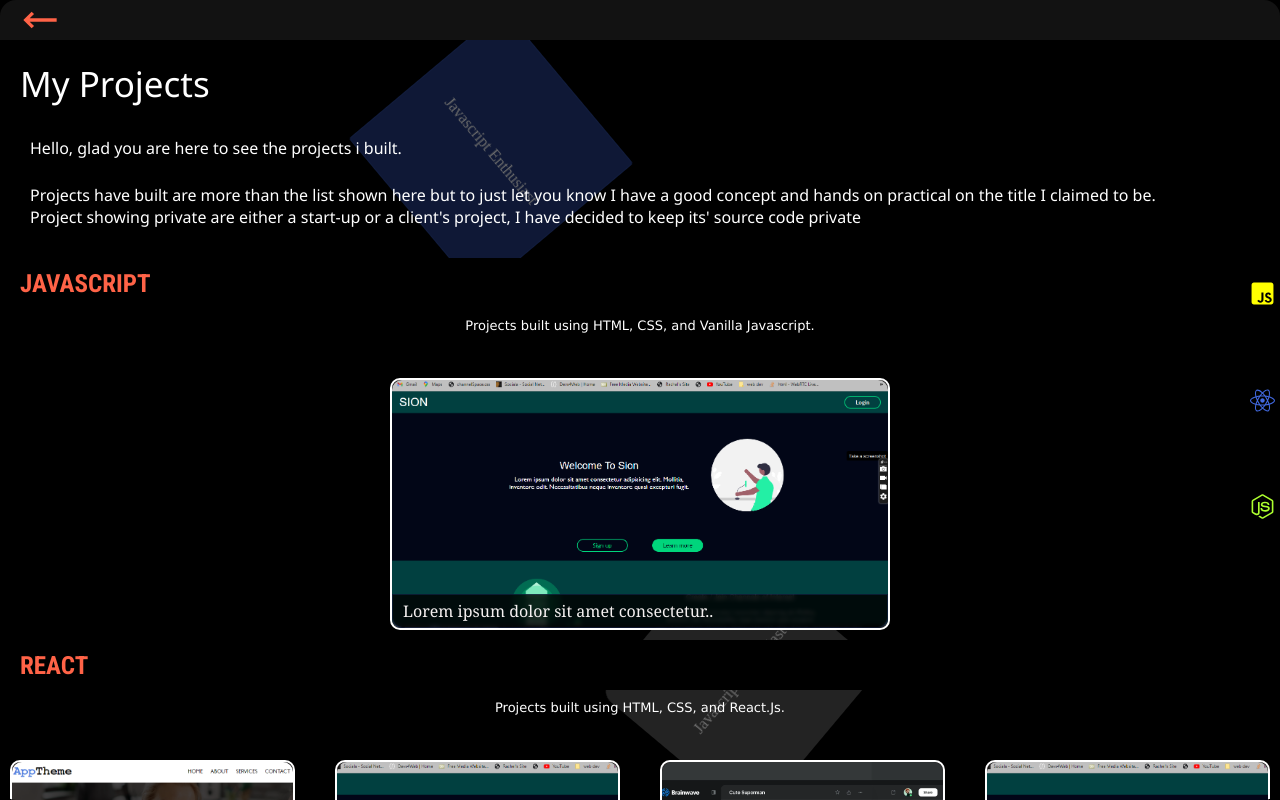
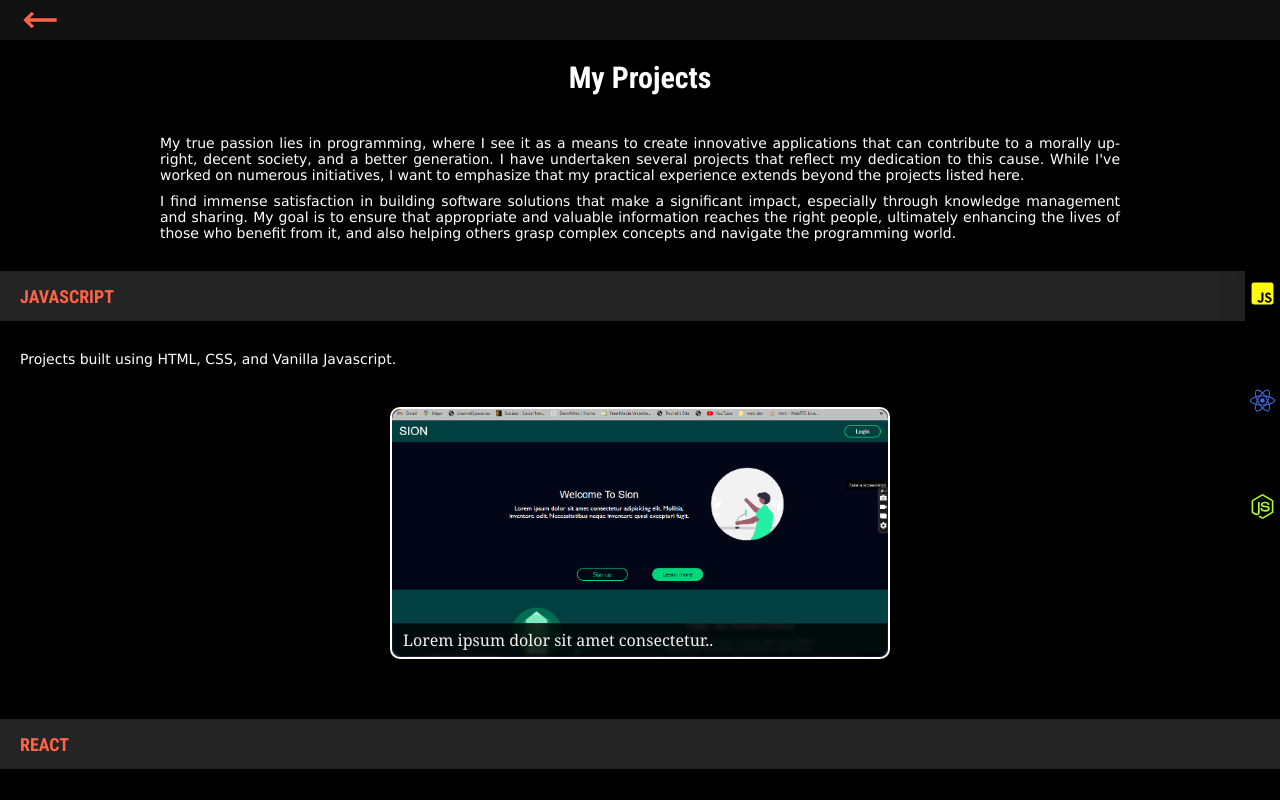
Before and after one commit to abmercy035/myportfolio, a React (Vite) app: page /projects in a window 1280 px wide. Built offline with nearby package versions, Linux system fonts and the light colour scheme.

Commit message:
new update

```diff
--- a/src/index.css
+++ b/src/index.css
@@ -211,54 +211,8 @@
   border: 1px solid rgba(65, 105, 225, 0.18);
 }
 
-/*
-.search-input{
-    display: block;
-    border: 1px solid #ddd;
-    color: rgba(0, 0, 0, 0.87);
-    font-size: 16px;
-    padding: 13px;
-    padding-left: 45px;
-    border-radius: 25px;
-    width: 100%;
-    transition: box-shadow 100ms;
-    outline: none;
+.focus {
+  color: rgb(137, 164, 244);
+  /* color: tomato; */
+  scale: 1.05;
 }
-
-.search-icon {
-    width: 20px;
-    opacity: .5;
-    position: absolute;
-    top: 13px;
-    left: 14px;
-    ;
-} */
-
-.search-box {
-  display: flex;
-  max-width: 100vh;
-  margin: 0px auto;
-  text-align: center;
-}
-
-.search-input {
-  display: block;
-  border: 1px solid #ddd;
-  color: rgba(0, 0, 0, 1);
-  font-size: 16px;
-  padding: 13px;
-  padding-left: 45px;
-  border-radius: 25px;
-  height: 2rem;
-  width: 100%;
-  transition: box-shadow 100ms;
-  outline: none;
-}
-
-
-
-.search-icon {
-  width: 2em;
-  height: 2em;
-  opacity: 0.4;
-}
--- a/src/pages/backgrounds/Background.jsx
+++ b/src/pages/backgrounds/Background.jsx
@@ -12,18 +12,18 @@ import gdsc_logo from "../../assets/gdsc.png"
 import lasu_logo from "../../assets/lasu.jpg"
 export default function Background() {
   return (
-    <div className='background- column gap20'>
+    <div className='background-page'>
       <GoBackHistoryBar />
-      <div className="background-intro column jcc aic gap50 ">
-        <div className="intro-heading">
+      <div className="background-page-intro">
+        <div className="background-page-intro-header">
           Background Timeline
         </div>
-        <div className="intro-text">
-           Educational background, alongside my achievements and services over the years as a programmer, reflect a journey marked by a relentless pursuit of excellence and a deep commitment to contributing to the betterment of society.
+        <div className="background-page-intro-text">
+          Educational background, alongside my achievements and services over the years as a programmer, reflect a journey marked by a relentless pursuit of excellence and a deep commitment to contributing to the betterment of society.
           <br />
           Beyond my technical accomplishments, I have actively sought opportunities to give back to society through volunteer work, mentorship, and collaborative initiatives that leverage technology to address pressing societal challenges.</div>
       </div>
-      <div className="experience-wrapper">
+      <div className="background-wrapper">
         <VerticalTimeline lineColor="white">
           <VerticalTimelineElement
             className="vertical-timeline-element--background"
--- a/src/pages/backgrounds/background.css
+++ b/src/pages/backgrounds/background.css
@@ -1,21 +1,45 @@
+.background-page {
+  height: 100vh;
+  width: 100%;
+  display: flex;
+  flex-direction: column;
+  align-items: center;
+  overflow: auto;
+  gap: 20px;
+  position: relative;
+}
+
+.background-wrapper {
+  height: 100vh;
+  width: 100%;
+  display: flex;
+  flex-direction: column;
+  align-items: center;
+}
+.background-page-intro {
+  display: flex;
+  align-items: center;
+  justify-content: center;
+  flex-direction: column;
+  gap: 30px;
+}
+.background-page-intro-header {
+  font-size: 30px;
+}
+.background-page-intro-text {
+  font-size: 12px;
+  font-family: Verdana, Geneva, Tahoma, sans-serif;
+  max-width: 1000px;
+  padding: 10px;
+  display: flex;
+  flex-direction: column;
+  gap: 10px;
+}
+
 .background-wrapper {
   background-color: rgb(0, 0, 0);
 }
-.background-intro {
-  width: 100%;
-  padding: 10px;
-  text-align: center;
-  min-height: 100px;
-}
-.intro-heading {
-  font-size: 25px;
-}
-.intro-text {
-  max-width: 600px;
-  font-size: 15px;
-  padding-bottom: 20px;
-  text-align: justify;
-}
+
 .vertical-timeline-element-content {
   background-color: tomato;
   background-color: #121212;
@@ -33,7 +57,7 @@
   font-family: sans-serif;
   font-family: 'Trebuchet MS', 'Lucida Sans Unicode', 'Lucida Grande',
     'Lucida Sans', Arial, sans-serif;
-    line-height: 1.5;
+  line-height: 1.5;
   font-size: 13px;
   word-spacing: -1px;
 }
--- a/src/pages/experiences/experience.css
+++ b/src/pages/experiences/experience.css
@@ -1,18 +1,47 @@
+.experience-page {
+  height: 100vh;
+  width: 100%;
+  display: flex;
+  flex-direction: column;
+  align-items: center;
+  overflow: auto;
+  gap: 20px;
+  position: relative;
+}
+
 .experience-wrapper {
-  background-color: rgb(0, 0, 0);
+  height: 100vh;
+  width: 100%;
+  display: flex;
+  flex-direction: column;
+  align-items: center;
 }
-.experience-intro {
+.experience-page-intro {
+  display: flex;
+  align-items: center;
+  justify-content: center;
+  flex-direction: column;
+  gap: 30px;
+}
+.experience-page-intro-header {
+  font-size: 30px;
+}
+.experience-page-intro-text {
+  font-family: Verdana, Geneva, Tahoma, sans-serif;
+  max-width: 1000px;
+  padding: 10px;
+  display: flex;
+  flex-direction: column;
+  gap: 10px;
+}
+.experience-page-intro-text p {
   width: 100%;
-  padding: 10px;
-  text-align: center;
-  min-height: 100px;
-}
-.intro-heading {
-  font-size: 25px;
-}
-.intro-text {
-  font-size: 15px;
-  padding-bottom: 20px;
+  min-width: 200px;
+  word-wrap: break-word;
+  text-align: justify;
+  hyphens: auto;
+  padding: 0 10px;
+  font-size: 14px;
 }
 .vertical-timeline-element-content {
   background-color: tomato;
@@ -29,7 +58,7 @@
   font-family: sans-serif;
   font-family: 'Trebuchet MS', 'Lucida Sans Unicode', 'Lucida Grande',
     'Lucida Sans', Arial, sans-serif;
-    line-height: 1.5;
+  line-height: 1.5;
   font-size: 13px;
   word-spacing: -1px;
 }
--- a/src/pages/projects/Projects.jsx
+++ b/src/pages/projects/Projects.jsx
@@ -17,23 +17,19 @@ export default function Projects() {
   return (
     <>
       <div className='projects-page'>
-        <div className="project-page-under-cover">
         <GoBackHistoryBar />
         <div className="right-nav">
           <NavBar icon_1={ javascript_icon }
             icon_2={ react_icon } icon_3={ nodejs_icon } />
         </div>
-          <div className="project-intro">
-            <div className="page-title">My Projects</div>
-            <div>
-              <span>
-                Hello, glad you are here to see the projects i built.
-              </span>
-              <span>
-                Projects have built are more than the list shown here but to just let you know I have a good concept and hands on practical on the  title I claimed to be.
-                <br /> Project showing private are either a start-up or a client's project, I have decided to keep its' source code private
-                <br />
-              </span>
+        <div className="projects-page-intro">
+          <div className="projects-page-intro-header">My Projects</div>
+          <div className="projects-page-intro-text">
+            <p>
+              My true passion lies in programming, where I see it as a means to create innovative applications that can contribute to a morally upright, decent society, and a better generation. I have undertaken several projects that reflect my dedication to this cause. While I've worked on numerous initiatives, I want to emphasize that my practical experience extends beyond the projects listed here.
+            </p>
+            <p>
+              I find immense satisfaction in building software solutions that make a significant impact, especially through knowledge management and sharing. My goal is to ensure that appropriate and valuable information reaches the right people, ultimately enhancing the lives of those who benefit from it, and also helping others grasp complex concepts and navigate the programming world.        </p>
           </div>
         </div>
         <div className="projects-wrapper">
@@ -81,7 +77,6 @@ export default function Projects() {
           </div>
         </div>
       </div>
-      </div>
     </>
   )
 }
--- a/src/pages/projects/projects.css
+++ b/src/pages/projects/projects.css
@@ -5,79 +5,8 @@
   flex-direction: column;
   align-items: center;
   overflow: auto;
-  /* justify-content: center; */
-  width: 100%;
-  height: 100vh;
-  overflow: hidden;
-  display: flex;
-  flex-direction: column;
+  gap: 20px;
   position: relative;
-  z-index: 1000;
-  backdrop-filter: blur(0.9px);
-  -webkit-backdrop-filter: blur(6.9px);
-  background: black;
-}
-
-.projects-page::after {
-  content: 'Javascript Enthusiast';
-  height: 200px;
-  width: 200px;
-  /* position: fixed; */
-  position: absolute;
-  border-radius: 100em;
-  z-index: -5500;
-  display: flex;
-  align-items: center;
-  justify-content: center;
-  bottom: 20px;
-  right: calc(50% - 200px);
-  rotate: -50deg;
-  font-family: cursive;
-  color: #fff;
-  /* From https://css.glass */
-  background: rgba(255, 255, 255, 0.33);
-  border-radius: 16px;
-  box-shadow: 0 4px 30px rgba(0, 0, 0, 0.1);
-  backdrop-filter: blur(6.9px);
-  -webkit-backdrop-filter: blur(6.9px);
-}
-.projects-page::before {
-  content: 'Javascript Enthusiast';
-  height: 200px;
-  width: 200px;
-  /* position: fixed; */
-  position: absolute;
-  border-radius: 100em;
-  z-index: -5500;
-  display: flex;
-  align-items: center;
-  justify-content: center;
-  top: 50px;
-  left: calc(50% - 250px);
-  border-radius: 16px;
-  rotate: 50deg;
-  font-family: cursive;
-  color: #fff;
-  background: rgba(65, 105, 225, 0.57);
-  border-radius: 3px;
-  box-shadow: 0 4px 30px rgba(0, 0, 0, 0.1);
-  backdrop-filter: blur(1.9px);
-  -webkit-backdrop-filter: blur(1.9px);
-  border: 1px solid rgba(65, 105, 225, 0.18);
-}
-.project-page-under-cover {
-  height: 100vh;
-  width: 100%;
-  display: flex;
-  flex-direction: column;
-  align-items: center;
-  overflow: auto;
-  /* justify-content: center; */
-  background: rgba(0, 0, 0, 0.58);
-  border-radius: 16px;
-  box-shadow: 0 4px 30px rgba(0, 0, 0, 0.1);
-  /* backdrop-filter: blur(2px); */
-  /* -webkit-backdrop-filter: blur(5.3px); */
 }
 
 .projects-page :is(.left-nav, .right-nav) ul li {
@@ -86,25 +15,33 @@
 .projects-page :is(.left-nav, .right-nav) ul li:hover {
   background-color: rgb(65, 63, 63);
 }
-.project-intro {
-  width: 100%;
+.projects-page-intro {
+  display: flex;
+  align-items: center;
+  justify-content: center;
+  flex-direction: column;
+  gap: 30px;
+}
+.projects-page-intro-header {
+  font-size: 30px;
+}
+
+.projects-page-intro-text {
+  font-family: Verdana, Geneva, Tahoma, sans-serif;
+  max-width: 1000px;
   padding: 10px;
-  font-family: 'Segoe UI', Tahoma, Geneva, Verdana, sans-serif;
-}
-.project-intro .page-title {
-  width: 100%;
-  padding: 10px;
-  font-size: 35px;
-  font-family: 'Segoe UI', Tahoma, Geneva, Verdana, sans-serif;
-}
-.project-intro div,
-.project-intro span {
-  width: 100%;
   display: flex;
   flex-direction: column;
-  gap: 5px;
-  padding: 10px;
-  font-family: 'Segoe UI', Tahoma, Geneva, Verdana, sans-serif;
+  gap: 10px;
+}
+.projects-page-intro-text p {
+  width: 100%;
+  font-size: 14px;
+  min-width: 200px;
+  word-wrap: break-word;
+  text-align: justify;
+  hyphens: auto;
+  padding: 0 10px;
 }
 
 .projects-wrapper {
@@ -113,6 +50,7 @@
   flex-wrap: wrap;
   align-items: center;
   justify-content: center;
+  gap: 50px;
 }
 .projects-wrapper .projects-section {
   display: flex;
@@ -125,18 +63,18 @@
   height: 50px;
   display: flex;
   color: tomato;
-  font-size: 25px;
+  font-size: 18px;
   align-items: center;
   padding: 0 20px;
-  background: black;
+  background: rgb(36, 36, 37);
   position: sticky;
   top: 40px;
   z-index: 10;
 }
 .projects-wrapper .projects-section .project-details {
-  font-size: 13px;
-  text-align: center;
-  font-size: 13px;
+  font-size: 14px;
+  /* text-align: center; */
+  padding: 20px;
   font-family: Verdana, Geneva, Tahoma, sans-serif;
   min-height: 40px;
 }
```
Also changed, not shown: src/pages/Home.jsx (+5 -5 lines), src/pages/about/About.jsx (+20 -26 lines), src/pages/about/about.css (+50 -14 lines), src/pages/experiences/Experience.jsx (+11 -18 lines), src/assets/bulb.svg (added). Lines whose indentation alone changed are shown as unchanged.
